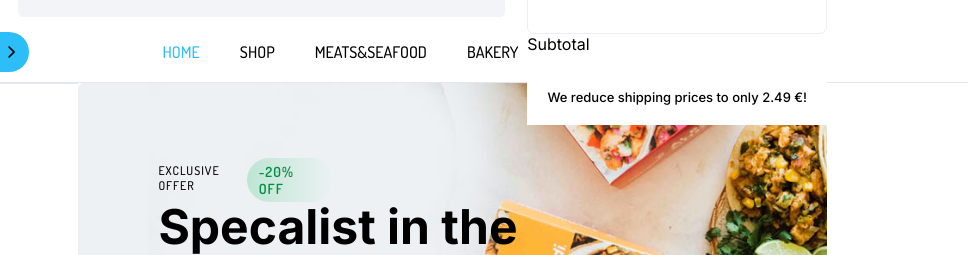
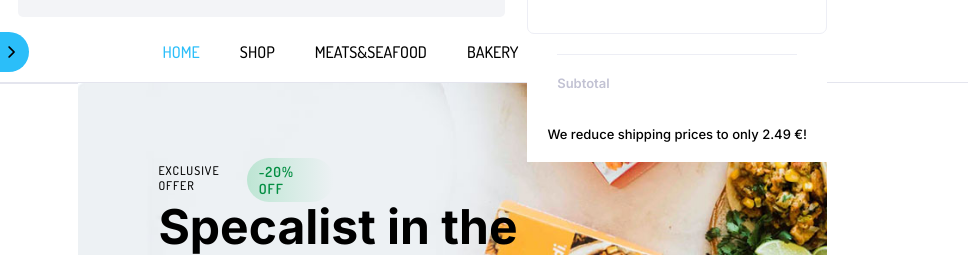
Before and after one commit to ilkin944/bacola, a plain HTML site: page index.html in a window 1280 px wide. Shown: the part 204-459 px from the top of the page, 312-1280 px from the left. Drawn offline with Linux system fonts and the light colour scheme.

Commit message:
yenilendi

```diff
--- a/src/css/style.css
+++ b/src/css/style.css
@@ -185,6 +185,20 @@ nav span {
   padding: 0;
   margin-right: 0.625rem;
   position: relative;
+}
+.cartTotal{
+  padding: 0 30px;
+}
+
+.cartTotalPrice{
+  margin-top: 1.25rem;
+    padding-top: 1.25rem;
+    border-top: 1px solid var(--color-border-light);
+}
+.cartTotalPrice span:first-child{
+  font-size: .8125rem;
+    font-weight: 600;
+    color: var(--color-info);
 }
 .cart-image i{
   display: flex;
--- a/src/js/app.js
+++ b/src/js/app.js
@@ -272,7 +272,6 @@ function displayCart() {
   }
   console.log(document.querySelectorAll('.cartTotal')[0]);
   document.querySelector(".cart-inner").innerHTML = output;
-  // document.querySelector('.cartTotal').innerHTML = `$${shoppingCart.totalCart()}`;
   document.querySelector('.card-total').children[0].textContent = `$${shoppingCart.totalCart()}`;
 }
 
```
